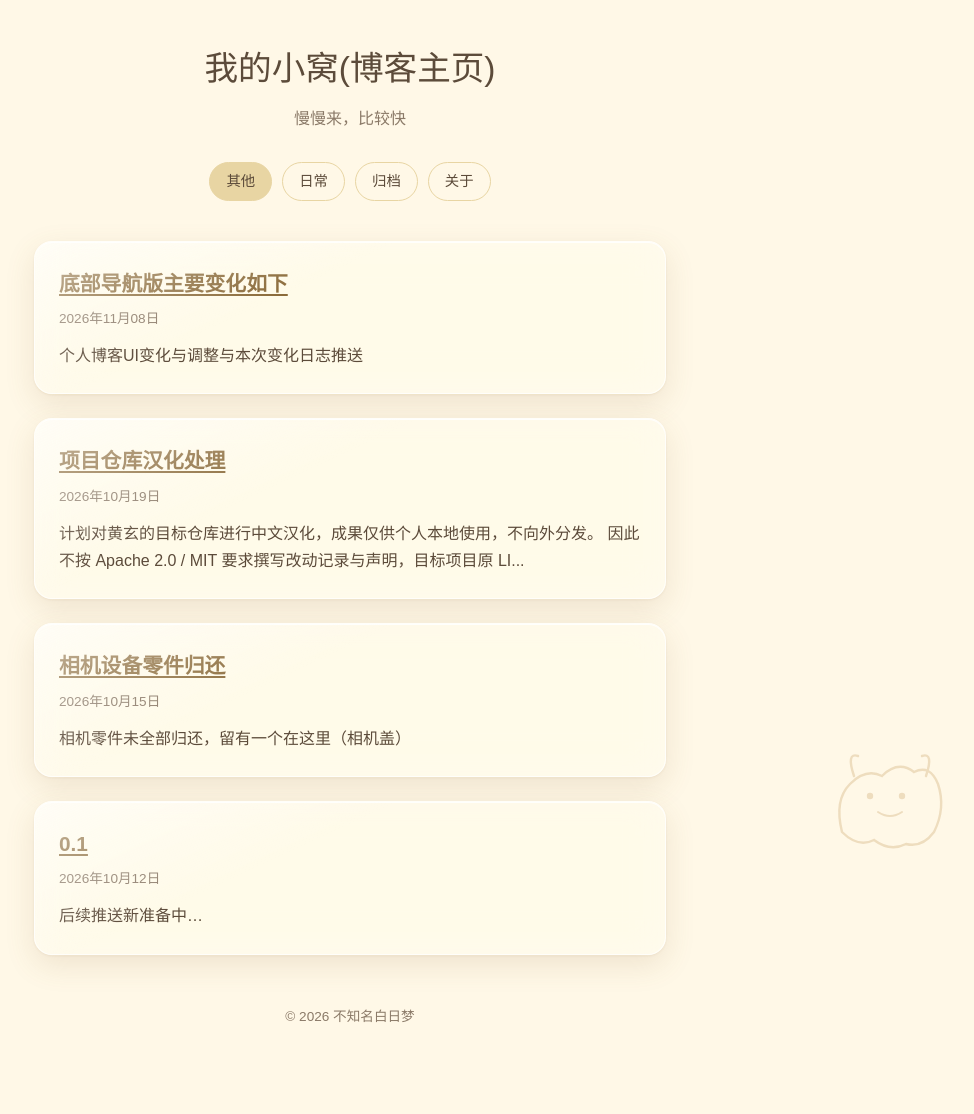
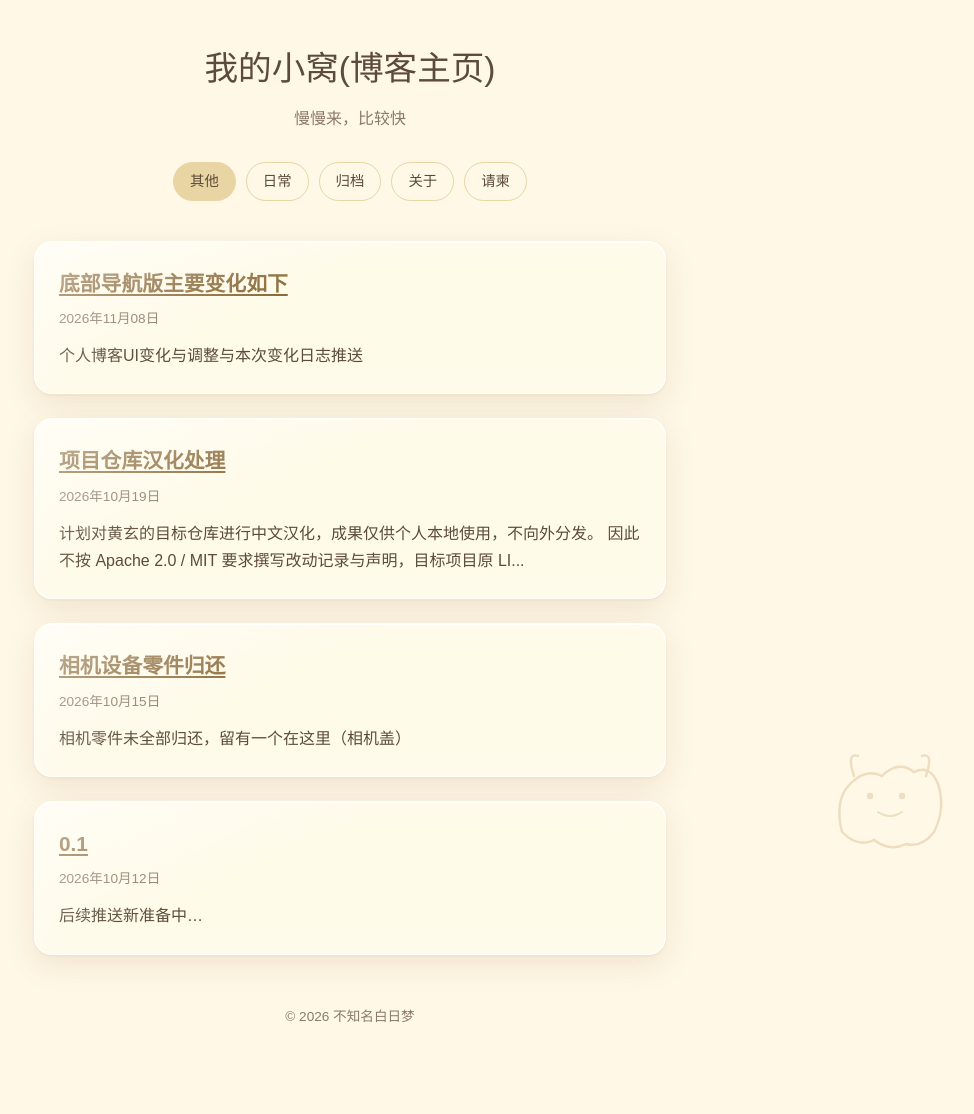
Before and after one commit to MYOUYIM/MYOUYIM.github.io, a Jekyll site: the page built from index.md, in a window 1280 px wide. Shown: the whole page, without its empty margins (290-1264 px from the left). Built offline with Jekyll 4.4.1, drawn with Linux system fonts in a browser that asks for light colours.

Commit message:
Refactor navigation and add invitation link

```diff
--- a/_layouts/default.html
+++ b/_layouts/default.html
@@ -13,18 +13,16 @@
       <h1><a href="{{ '/' | relative_url }}" style="text-decoration:none; color:inherit;">{{ site.title }}</a></h1>
       <p class="subtitle">{{ site.description }}</p>
     </header>
-
     <nav class="categories">
       <a href="{{ '/' | relative_url }}" class="cat-btn {% if page.url == '/' %}active{% endif %}">其他</a>
       <a href="{{ '/daily.html' | relative_url }}" class="cat-btn">日常</a>
       <a href="{{ '/thought.html' | relative_url }}" class="cat-btn">归档</a>
       <a href="{{ '/cat.html' | relative_url }}" class="cat-btn">关于</a>
+      <a href="{{ '/invitation/' | relative_url }}" class="cat-btn">请柬</a>
     </nav>
-
     <main>
       {{ content }}
     </main>
-
     <footer>
       <p>© 2026 不知名白日梦</p>
     </footer>
```
Lines whose indentation alone changed are shown as unchanged.
